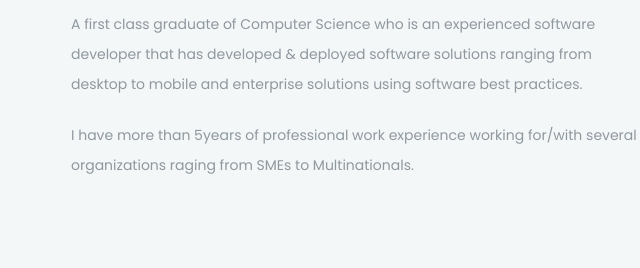
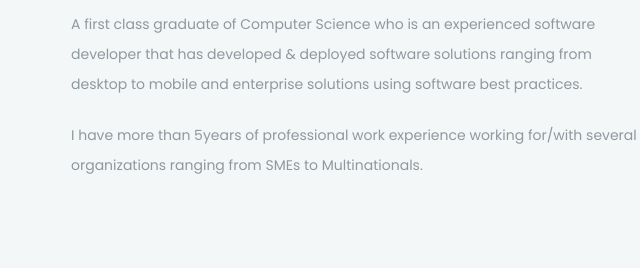
Before and after one commit to yusufoguntola/yusufoguntola, a plain HTML site: page index.html in a window 1280 px wide. Shown: the part 1000-1268 px from the top of the page, 584-1224 px from the left. Drawn offline with Linux system fonts and the light colour scheme.

Commit message:
Update index.html

```diff
--- a/index.html
+++ b/index.html
@@ -104,7 +104,7 @@
 								solutions using software best practices.</p>
 							<p>I have more than 5years of professional work
 								experience working for/with several organizations
-								 raging from SMEs to Multinationals.</p>
+								 ranging from SMEs to Multinationals.</p>
 						</div>
 					</div>
 				</div>
```
